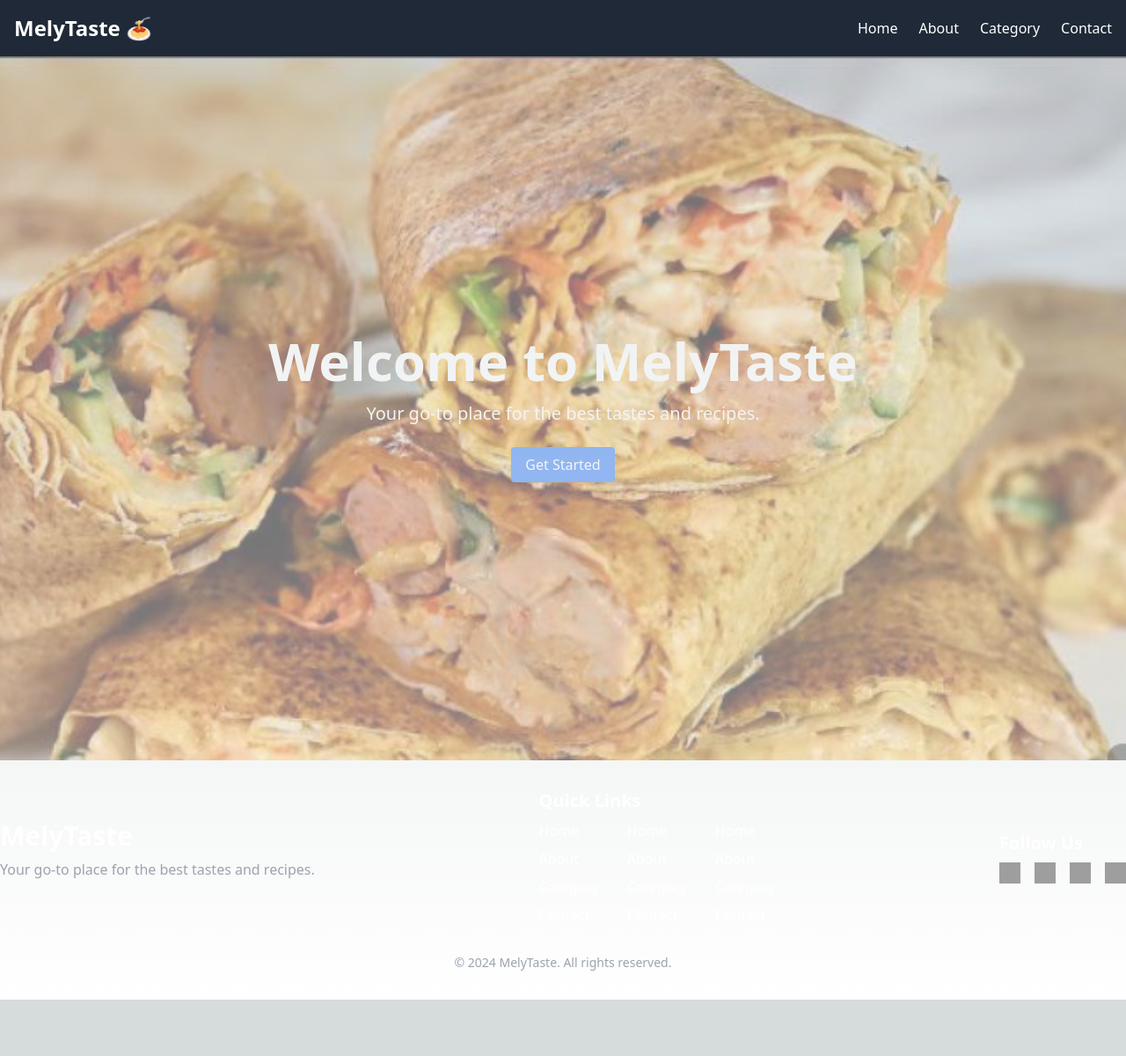
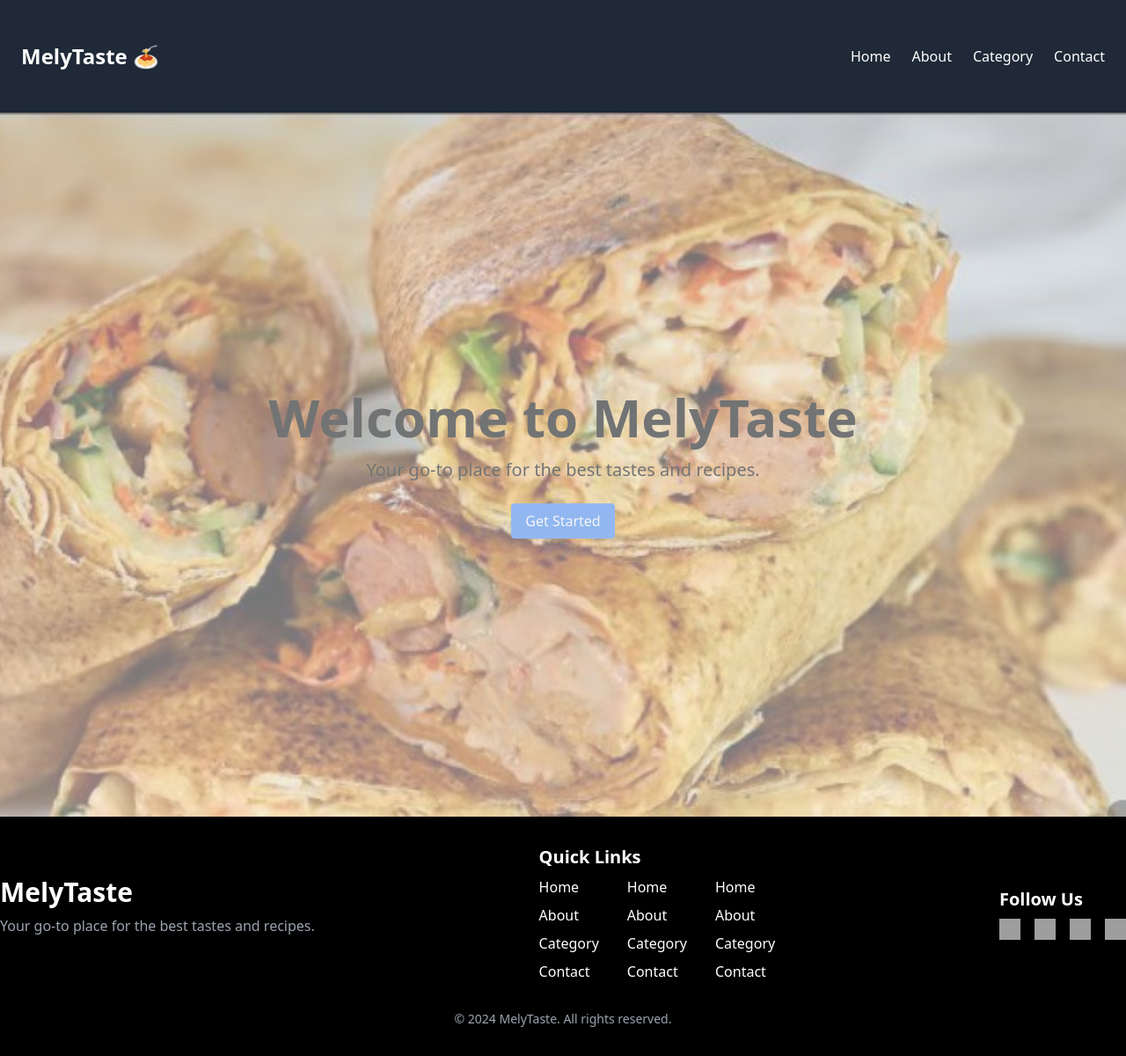
Before and after one commit to Gabby-Codes25/melytaste, a Next.js app: page / in a window 1280 px wide. Shown: the whole page at 88% size. Before the commit the page ends 1136 px from the top, so only its background shows below. Built offline with nearby package versions, Linux system fonts and the light colour scheme; grey boxes are pictures that could not be loaded.

Commit message:
last changes

```diff
--- a/app/components/footer.jsx
+++ b/app/components/footer.jsx
@@ -3,7 +3,7 @@ import Link from 'next/link'; // Import Link for navigation
 
 const Footer = () => {
   return (
-    <footer className="bg- text-white py-8">
+    <footer className="bg-black text-white py-8">
       <div className="container mx-auto flex flex-col items-center md:flex-row md:justify-between">
         <div className="text-center md:text-left">
           <h2 className="text-3xl font-bold mb-2">MelyTaste</h2>
--- a/app/components/header.jsx
+++ b/app/components/header.jsx
@@ -11,7 +11,7 @@ const Header = () => {
   };
 
   return (
-    <header className="bg-gray-800 text-white p-4">
+    <header className="bg-gray-800 text-white p-5 md:px-6 md:py-12">
       <div className="container mx-auto flex justify-between items-center">
         <h1 className="text-2xl font-bold">MelyTaste {'\u{1F35D}'}</h1>
         <nav>
--- a/app/page.tsx
+++ b/app/page.tsx
@@ -5,7 +5,7 @@ export default function Home() {
   return (
     <div>
       <div className="bg-banner bg-cover bg-center opacity-50 h-screen flex items-center justify-center">
-        <div className="text-center text-white px-4">
+        <div className="text-center text-black px-4">
           <h1 className="text-4xl md:text-6xl font-bold">Welcome to MelyTaste</h1>
           <p className="mt-4 text-lg md:text-xl">Your go-to place for the best tastes and recipes.</p>
           <button className="mt-6 bg-blue-500 hover:bg-blue-700 text-white font-bond py-2 px-4 rounded"><Link href="/">Get Started</Link></button>
```
